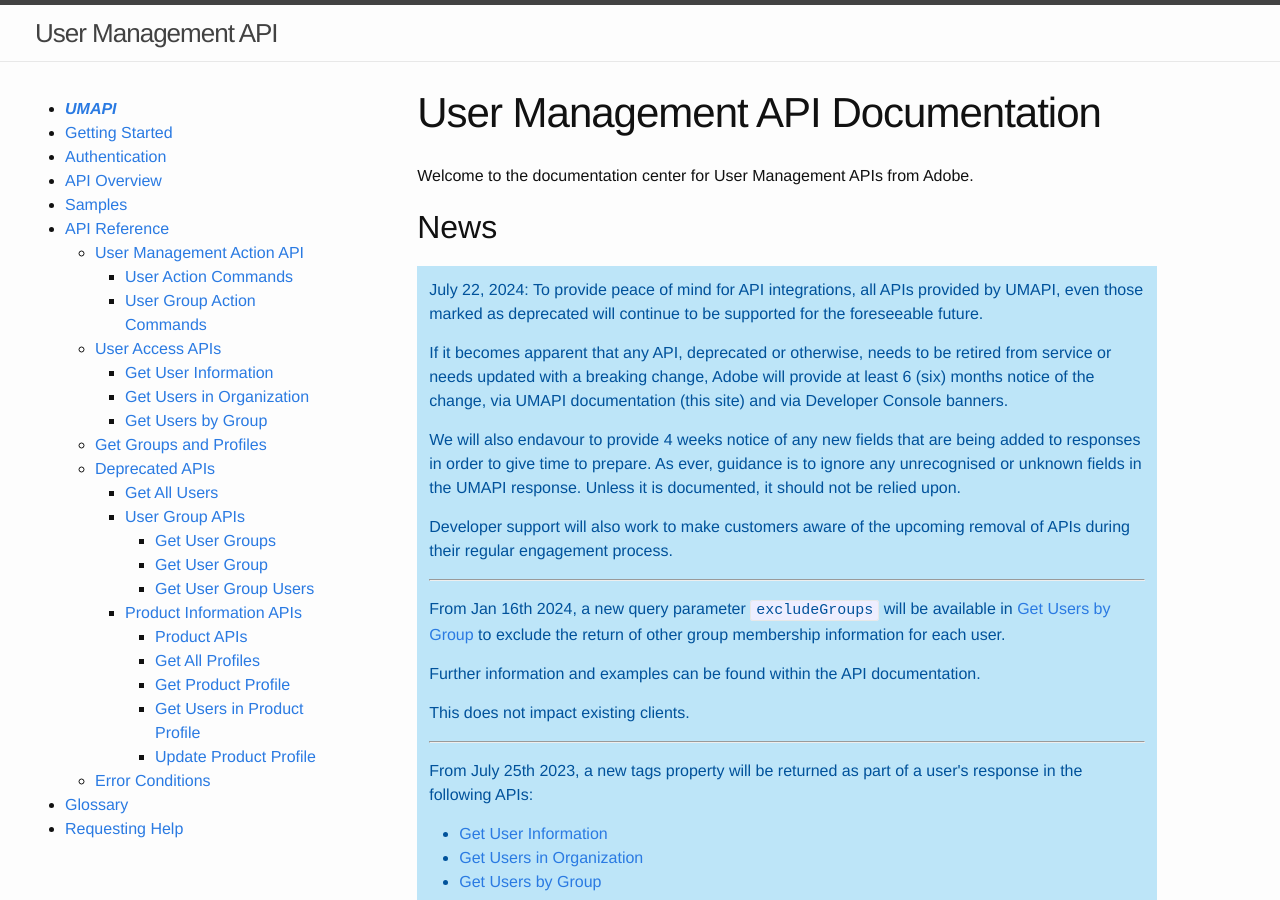
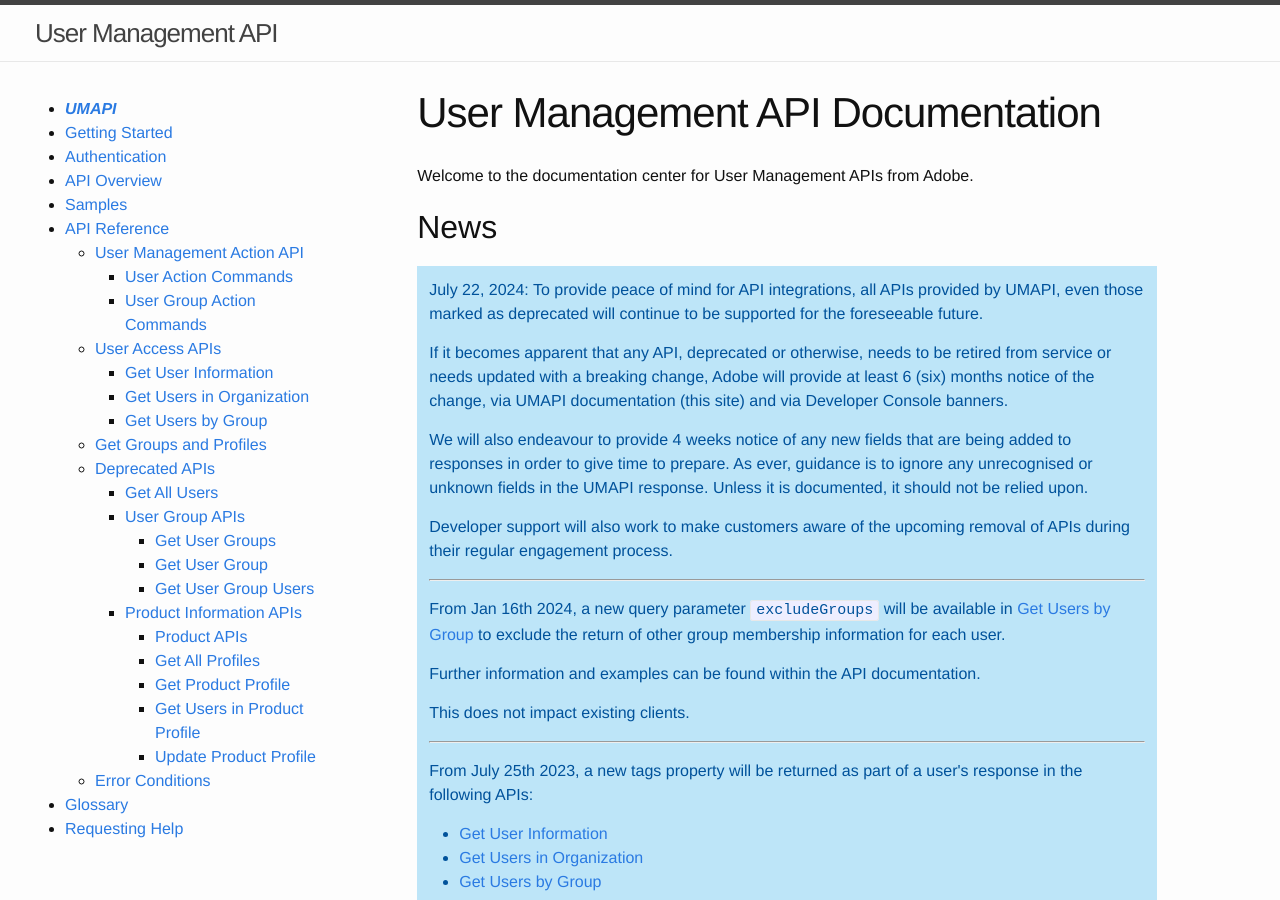
Before and after one commit to adobe-apiplatform/umapi-documentation, a Jekyll site: the page built from docs/en/index.md, in a window 1280 px wide and 900 px high. Built offline with Jekyll 4.4.1, drawn with Linux system fonts in a browser that asks for light colours.

Commit message:
Fix typo
Co-authored-by: Lea Savage <leasavage@gmail.com>

```diff
--- a/docs/en/index.md
+++ b/docs/en/index.md
@@ -13,7 +13,7 @@
 <div class="isa_info">
 <p>July 22, 2024: To provide peace of mind for API integrations, all APIs provided by UMAPI, even those marked as deprecated will continue to be supported for the foreseeable future.</p>
 <p>If it becomes apparent that any API, deprecated or otherwise, needs to be retired from service or needs updated with a breaking change, Adobe will provide at least 6 (six) months notice of the change, via UMAPI documentation (this site) and via Developer Console banners.</p>
-<p>We will also endavour to provide 4 weeks notice of any new fields that are being added to responses in order to give time to prepare. As ever, guidance is to ignore any unrecognised or unknown fields in the UMAPI response. Unless it is documented, it should not be relied upon.</p>
+<p>We will also endeavour to provide 4 weeks notice of any new fields that are being added to responses in order to give time to prepare. As ever, guidance is to ignore any unrecognised or unknown fields in the UMAPI response. Unless it is documented, it should not be relied upon.</p>
 <p>Developer support will also work to make customers aware of the upcoming removal of APIs during their regular engagement process.
 </p>
 <hr class="api-ref-rule">
```
